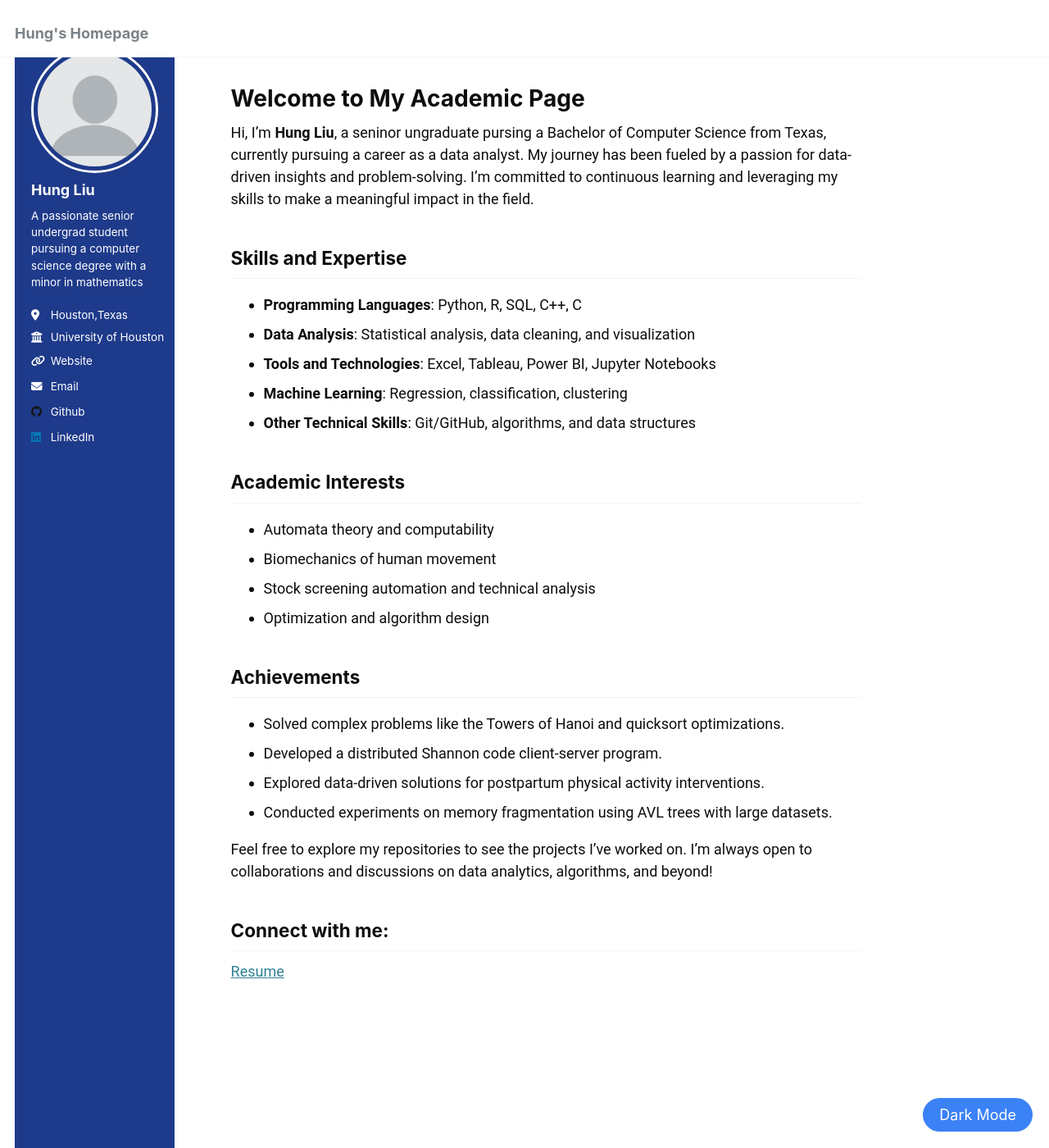
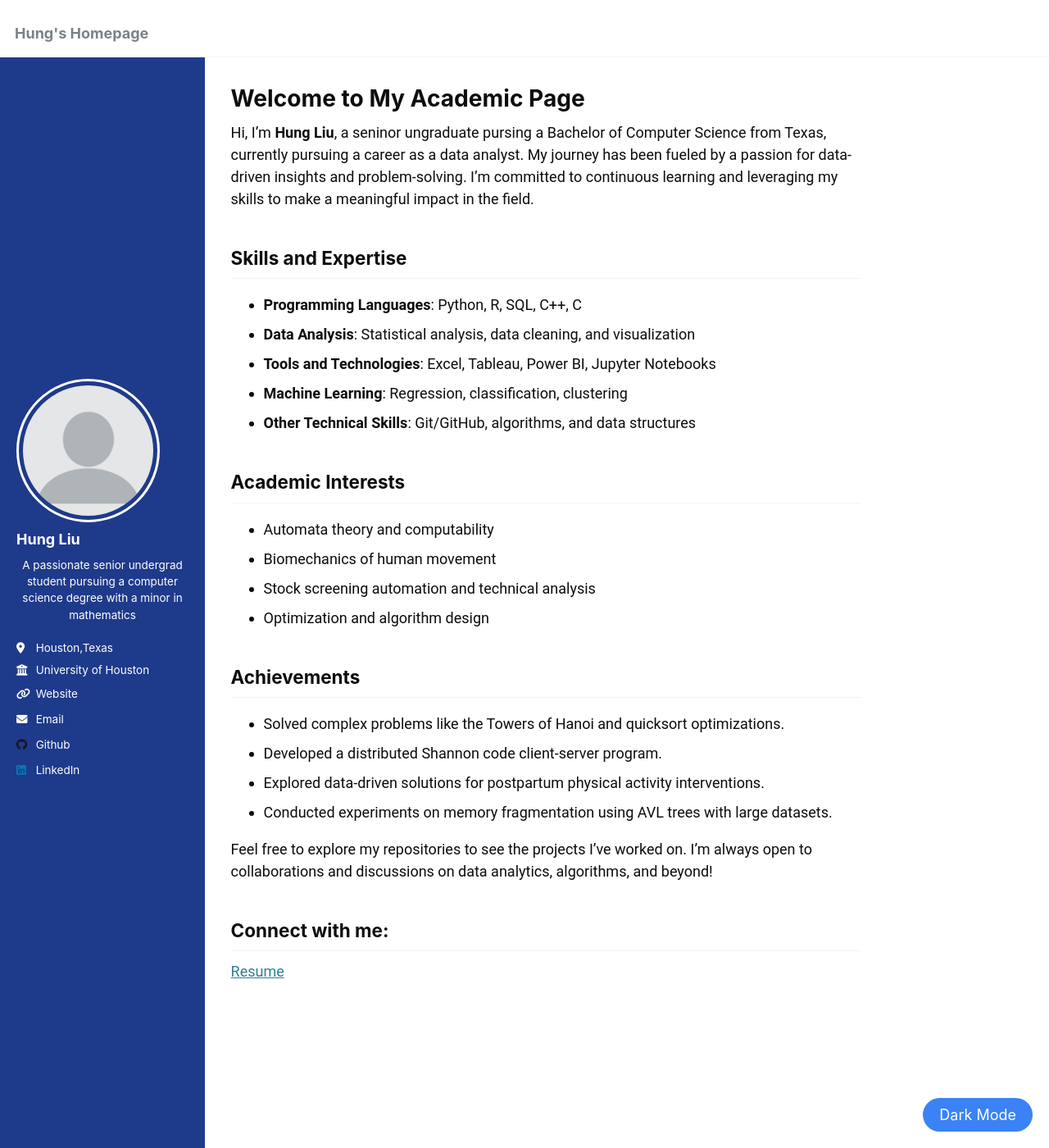
Before and after one commit to sunnySKL/sunnySKL.github.io, a Jekyll site: the page built from _pages/about.md, in a window 1280 px wide and 1400 px high. Shown: the whole window at 82% size. Built offline with Jekyll 4.4.1, drawn with Linux system fonts in a browser that asks for light colours.

Commit message:
Update custom.css

```diff
--- a/assets/css/custom.css
+++ b/assets/css/custom.css
@@ -29,18 +29,28 @@ body {
     background-color: #1E3A8A;
     color: white;
     padding: 20px;
-    border-radius: 10px;
+    border-radius: 0;
+    position: fixed;
+    top: 0;
+    left: 0;
+    width: 300px;
+    height: 100vh;
+    display: flex;
+    flex-direction: column;
+    align-items: center;
+    justify-content: center;
 }
 
 .sidebar img {
     border-radius: 50%;
     border: 3px solid white;
+    margin-top: 20px;
 }
 
 .sidebar p {
     color: white;
+    text-align: center;
 }
-
 /* Buttons */
 .button {
     background-color: #3B82F6;
```
